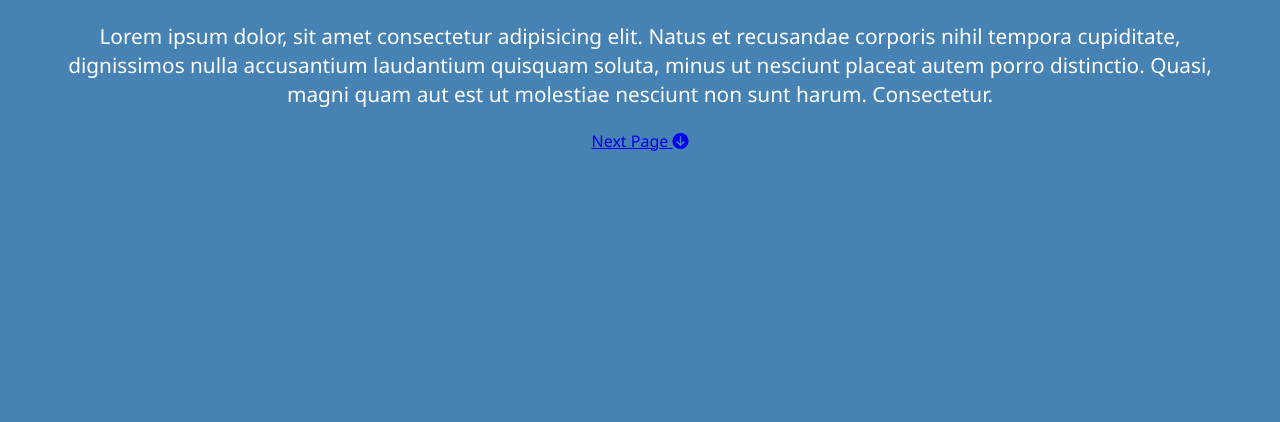
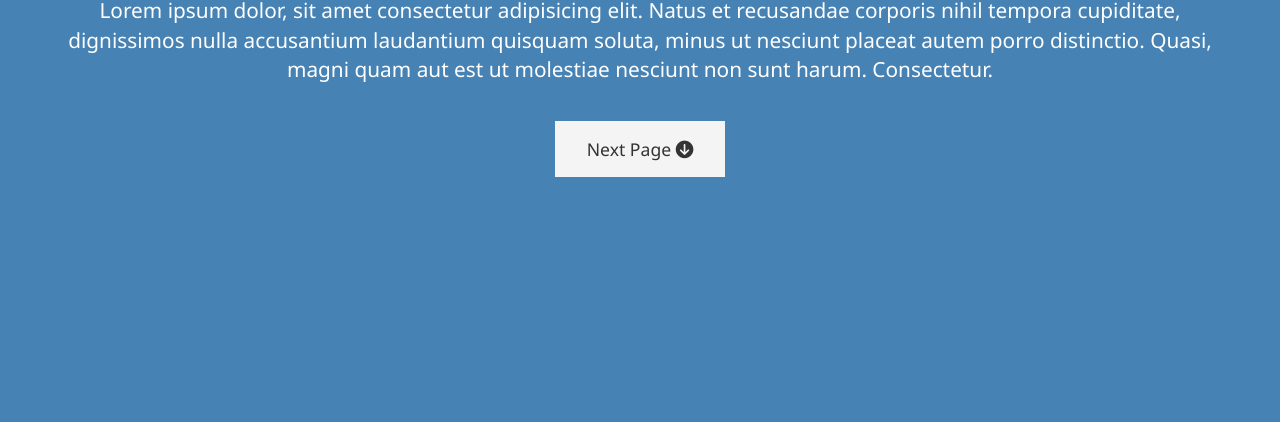
Before and after one commit to archeranimesh/udemy-htmlcss, a plain HTML site: page SRC/Section_10-Mini-Project-Animation/presentation_website/index.html in a window 1280 px wide. Shown: the part 378-800 px from the top of the page. Drawn offline with Linux system fonts and the light colour scheme.

Commit message:
👌 IMPROVE: Button Styling best thing about brad

```diff
--- a/SRC/Section_10-Mini-Project-Animation/presentation_website/style.css
+++ b/SRC/Section_10-Mini-Project-Animation/presentation_website/style.css
@@ -50,5 +50,12 @@ body{
 }
 
 .btn{
-
+    display: inline-block;
+    padding: 1rem 2rem;
+    background: #f4f4f4;
+    color: #333;
+    text-decoration: none;
+    border: none;
+    margin-top: 1rem;
+    font-size: 1.1rem;
 }
```
